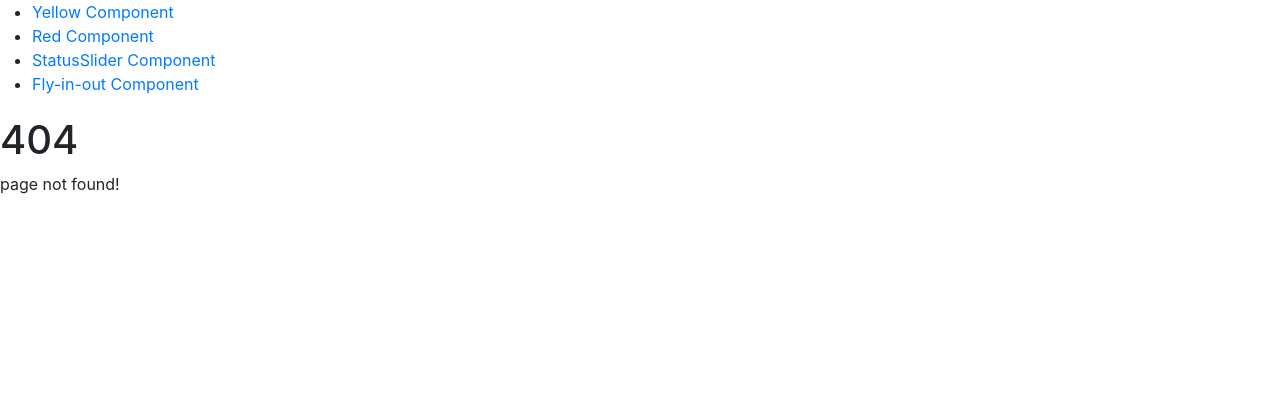
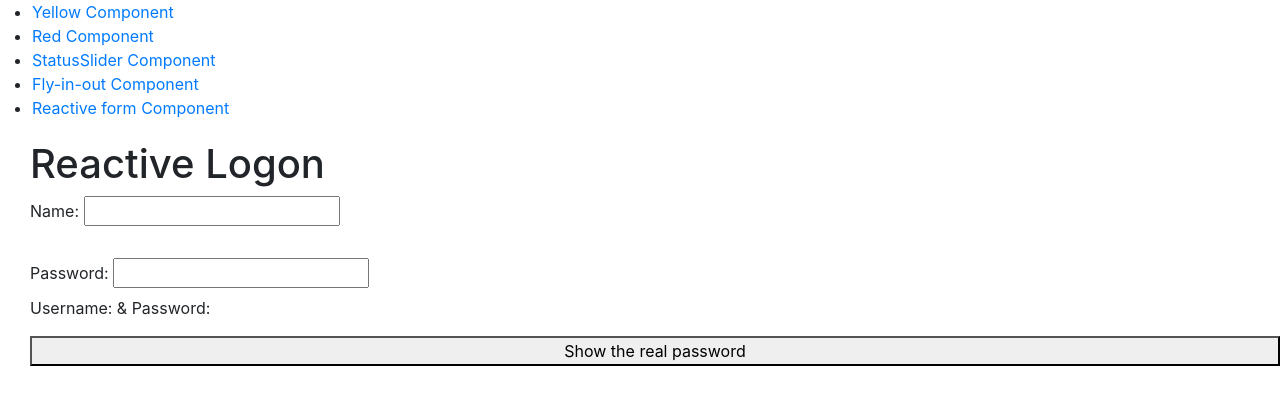
Before and after one commit to AnnKemp/AnguAni-3, an Angular app: page /reactive-form-component in a window 1280 px wide. Before the commit this address had no page. Shown: the top 404 px of the page. Built offline with nearby package versions, Linux system fonts and the light colour scheme.

Commit message:
reactive logon (baby steps)

```diff
--- a/src/app/app-routing.module.ts
+++ b/src/app/app-routing.module.ts
@@ -6,12 +6,15 @@ import { RedComponent } from './red/red.component';
 import { StatussliderComponent } from './statusslider/statusslider.component';
 import { PagenotfoundComponent } from './pagenotfound/pagenotfound.component';
 import { FlyInOutComponent } from './fly-in-out/fly-in-out.component';
+import { ReactiveFormComponent } from './reactive-form/reactive-form.component';
+
 
 const routes: Routes = [
   { path: 'yellow-component', component: YellowComponent },
   { path: 'red-component', component: RedComponent },
   { path: 'statusslider-component', component: StatussliderComponent },
   { path: 'fly-in-out-component', component: FlyInOutComponent },
+  { path: 'reactive-form-component', component: ReactiveFormComponent },
   { path: '', redirectTo: '/yellow-component', pathMatch: 'full'}, // als het pad niet ingevuld wordt of zo naar de startpagina doorverwijzen
   { path: '**', component: PagenotfoundComponent }, // Wildcard route for a 404 page
 ];
--- a/src/app/app.component.html
+++ b/src/app/app.component.html
@@ -4,6 +4,7 @@
     <li><a routerLink="/red-component" routerLinkActive="active">Red Component</a></li>
     <li><a routerLink="/statusslider-component" routerLinkActive="active">StatusSlider Component</a></li>
     <li><a routerLink="/fly-in-out-component" routerLinkActive="active">Fly-in-out Component</a></li>
+    <li><a routerLink="/reactive-form-component" routerLinkActive="active">Reactive form Component</a></li>
   </ul>
 </nav>
 
--- /dev/null
+++ b/src/app/reactive-form/reactive-form.component.css
@@ -0,0 +1,5 @@
+:host{
+    display: flex;
+    flex-direction: column;
+    padding-left: 30px;
+}
--- /dev/null
+++ b/src/app/reactive-form/reactive-form.component.html
@@ -0,0 +1,15 @@
+
+<h1>Reactive Logon</h1>
+<label>
+    Name:
+    <input type="text" [formControl]="username">
+</label>
+<br/>
+<label>
+    Password:
+    <input type="password" [formControl]="password">
+</label>
+<p>
+    Username: {{ username.value }} & Password: {{ password.value }}
+</p>
+<button (click)="updatePassword()">Show the real password</button>
--- /dev/null
+++ b/src/app/reactive-form/reactive-form.component.ts
@@ -0,0 +1,19 @@
+import { Component } from '@angular/core';
+import { FormControl } from '@angular/forms';
+
+@Component({
+  selector: 'app-reactive-form',
+  templateUrl: './reactive-form.component.html',
+  styleUrls: ['./reactive-form.component.css']
+
+})
+export class ReactiveFormComponent {
+
+username =  new FormControl('');
+password = new FormControl('');
+
+updatePassword() {
+  this.password.setValue('Sesam open U!')
+}
+
+}
--- /dev/null
+++ b/src/app/reactive-personaldata-form/reactive-personaldata-form.component.html
@@ -0,0 +1 @@
+<p>reactive-personaldata-form works!</p>
--- /dev/null
+++ b/src/app/reactive-personaldata-form/reactive-personaldata-form.component.ts
@@ -0,0 +1,15 @@
+import { Component, OnInit } from '@angular/core';
+
+@Component({
+  selector: 'app-reactive-personaldata-form',
+  templateUrl: './reactive-personaldata-form.component.html',
+  styleUrls: ['./reactive-personaldata-form.component.css']
+})
+export class ReactivePersonaldataFormComponent implements OnInit {
+
+  constructor() { }
+
+  ngOnInit(): void {
+  }
+
+}
```
Also changed, not shown: src/app/app.module.ts (+8 -2 lines), src/app/reactive-personaldata-form/reactive-personaldata-form.component.css (added), 2 other files (tests, documents, lock files or other folders).
